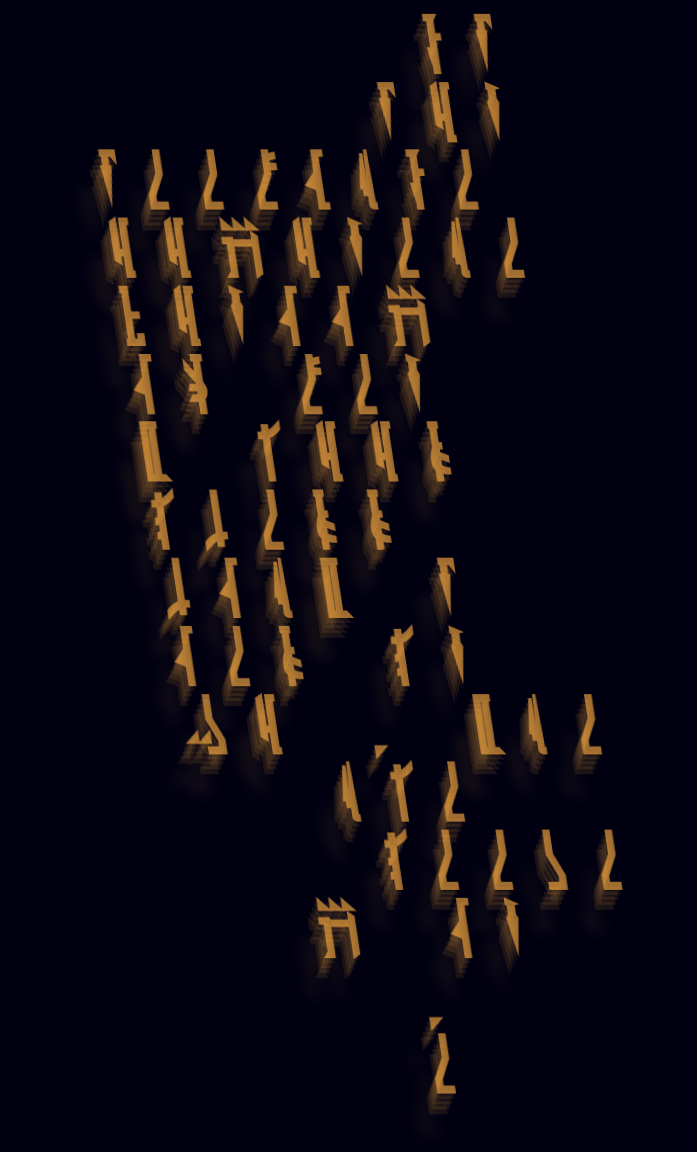
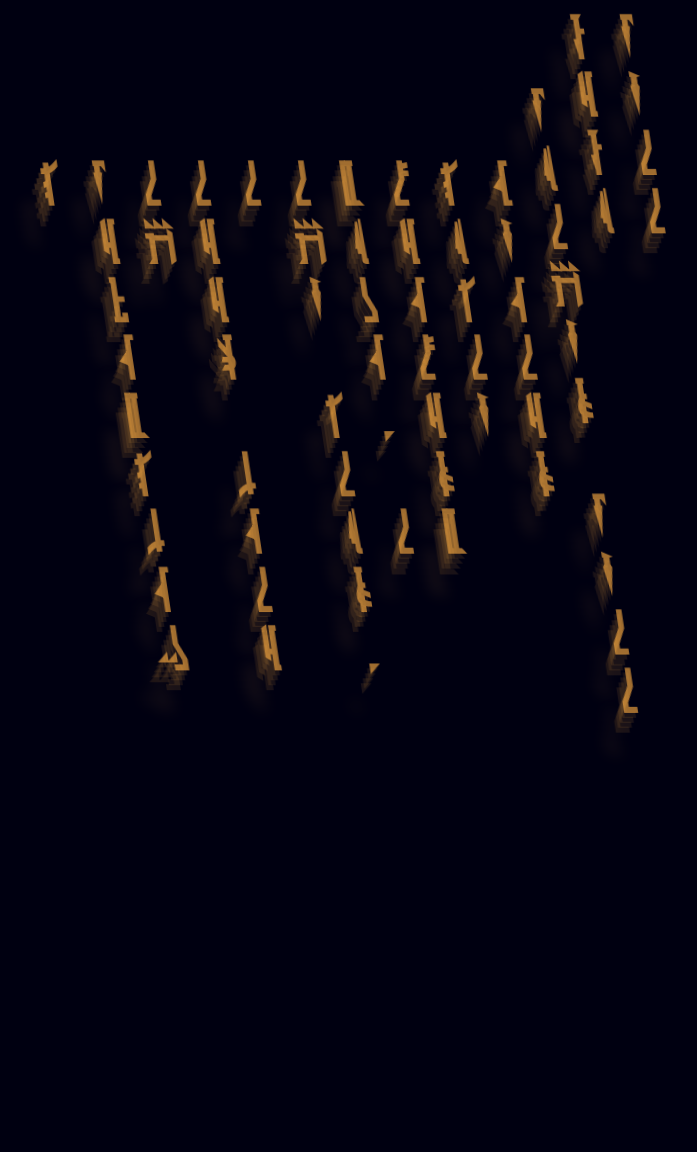
Before and after one commit to ImLilDev/BobaFettHolographicChain, a PHP site: page / in a window 1280 px wide. Shown: the whole page, without its empty margins (257-954 px from the left). After the commit the page ends 733 px from the top, so only its background shows below. Run offline with PHP 8.4, Linux system fonts and the light colour scheme.

Commit message:
fixing text

```diff
--- a/index.html
+++ b/index.html
@@ -9,23 +9,28 @@
 <body>
   <div class="title" contenteditableee spellcheck="false">
 
-    <div class=right> BF </div>
-    <div class=right> FOE </div>
-    <div class=left> FTTCMABT </div>
-    <div class=left> OOHOETAT </div>
-    <div class=left> UOENNH </div>
-    <div class=left> NK   CTE </div>
-    <div class=left> D   SOOR </div>
-    <div class=left> LITRR </div>
-    <div class=left> INAD  F </div>
-    <div class=left> NTR  LE </div>
-    <div class=right> GO , DAT </div>
-    <div class=center> AST </div>
-    <div class=right> LTTWT </div>
-    <div class=center> H  NE </div>
-    <div class=center> , </div>
-    <div class=center> T </div>
+    <div class=right>
+      FETT <br>
+      BOBA <br>
+          </div>
+      <div class=center>
+        FATHER FETT <br>
+      </div>
+      <div class=left>
+        MENTOR LASTE <br>
+        CONCORD DAWN, T<br>
+        THE STAR, T  <br>
+        TOOK INTO TH <br>
+        FOUNDLING L <br>
 
-  </div>
-</body>
-</html>
+      </div>
+
+
+
+
+
+
+
+    </div>
+  </body>
+  </html>
--- a/style.css
+++ b/style.css
@@ -28,12 +28,14 @@ body {
 }
 
 .title {
+  writing-mode : vertical-rl;
+  text-orientation : upright;
   font-family: 'myFirstFont', sans-serif;
   --c: #ffae421a;
   font-weight: 700;
-  font-size: 4rem;
+  font-size: 3rem;
   color: #ffae42a0;
-  letter-spacing: 2rem;
+  letter-spacing: 0.5rem;
   text-shadow: 5px 5px var(--c), 10px 10px var(--c), 15px 15px var(--c), 20px 20px var(--c), 40px 40px 15px var(--c);
   //	border: 5px solid #ffae4260;
   border-radius: 1rem;
@@ -46,23 +48,18 @@ body {
 .title:hover {
 
   font-family: 'Rubik', sans-serif;
-  letter-spacing: 1rem;
+  letter-spacing: 0.5rem;
 
 }
 
-.right {
+.center {
 
-  text-align: right;
+  padding-top: 4.6rem;
 
 }
 .left {
 
-  text-align: left;
-
-}
-.center {
-
-  text-align: center;
+  padding-top: 9.2rem;
 
 }
 
```
